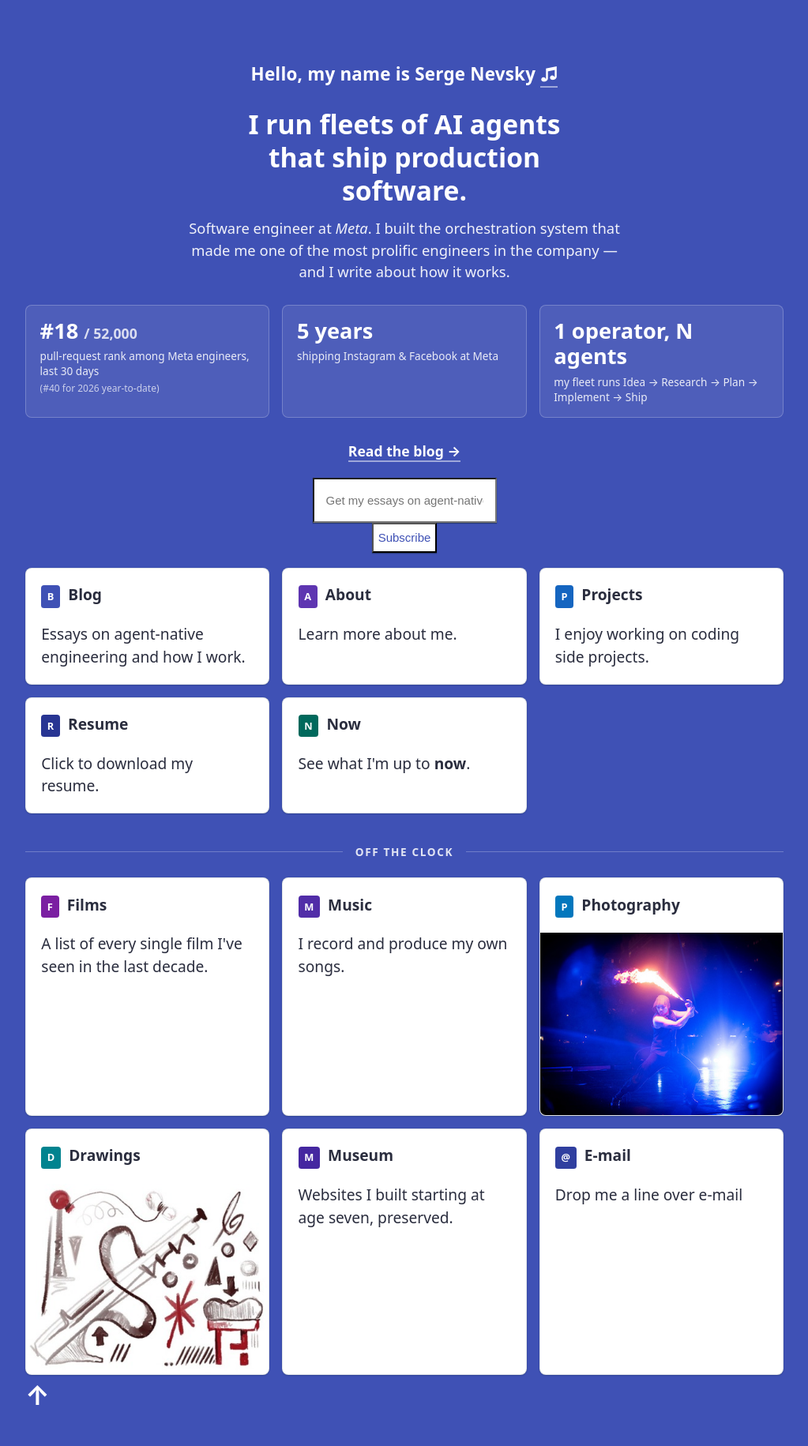
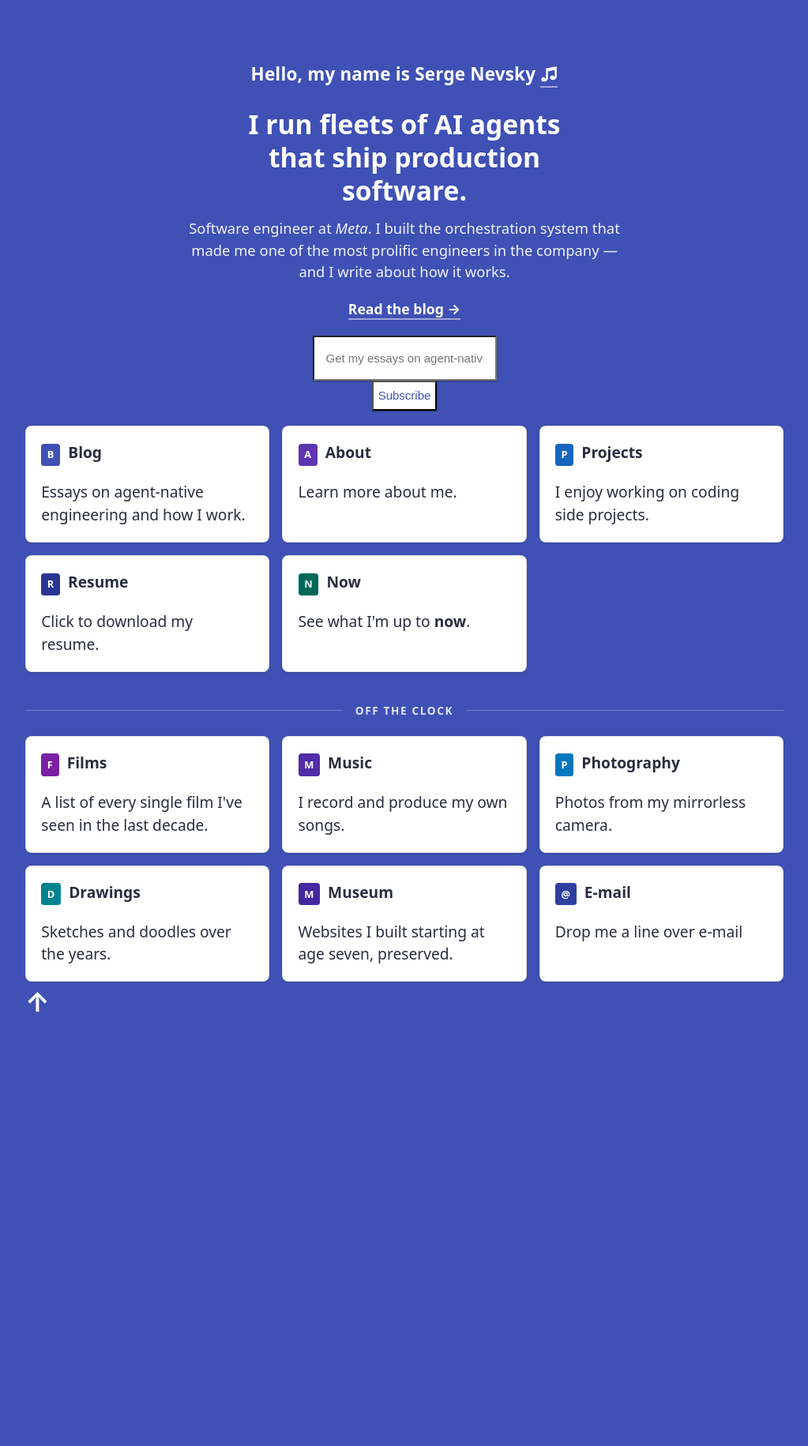
Before and after one commit to Dejital/dejital.github.com, a Jekyll site: the page built from index.html, in a window 1280 px wide. Shown: the whole page at 79% size, without its empty margins (128-1151 px from the left). Built offline with Jekyll 4.4.1, drawn with Linux system fonts in a browser that asks for light colours; comment, search, counter and statistics services are not loaded; after the commit the page ends 1333 px from its top, so only the background shows below that.

Commit message:
Fix homepage contrast + films link; remove card thumbnails and stat strip (numbers move to gated About)
Co-Authored-By: Claude Fable 5 <noreply@anthropic.com>

```diff
--- a/assets/css/screen.css
+++ b/assets/css/screen.css
@@ -293,55 +293,6 @@ footer a:hover {
     font-size: 1.1rem;
 }
 
-.stat-strip {
-    display: grid;
-    grid-template-columns: repeat(3, 1fr);
-    gap: 1rem;
-    margin: 1.75rem auto;
-    text-align: left;
-}
-
-.stat {
-    background: rgba(255, 255, 255, 0.08);
-    border: 1px solid rgba(255, 255, 255, 0.22);
-    border-radius: 0.5rem;
-    padding: 1rem 1.1rem;
-}
-
-.stat-num {
-    display: block;
-    font-size: clamp(1.25rem, 1.1rem + 0.9vw, 1.7rem);
-    font-weight: 700;
-    line-height: 1.2;
-}
-
-.stat-of {
-    font-size: 0.65em;
-    font-weight: 600;
-    opacity: 0.8;
-}
-
-.stat-label {
-    display: block;
-    font-size: 0.85rem;
-    line-height: 1.4;
-    margin-top: 0.4em;
-    opacity: 0.88;
-}
-
-.stat-context {
-    display: block;
-    font-size: 0.75rem;
-    margin-top: 0.3em;
-    opacity: 0.7;
-}
-
-@media (max-width: 700px) {
-    .stat-strip {
-        grid-template-columns: 1fr;
-    }
-}
-
 /* ---------------------------------------------------------------------------
    Card grid — two acts, deliberate order, per-card emblem accents.
 --------------------------------------------------------------------------- */
--- a/index.html
+++ b/index.html
@@ -18,8 +18,16 @@ layout: main
     max-width: 960px;
     padding: 0 1rem;
   }
-  footer a, footer a:active, footer a:visited {
+  footer a, footer a:active, footer a:visited, footer a:hover {
     color: white;
+  }
+  /* screen.css's global link rules (main a:visited, main a:visited:hover)
+     out-specificity .heading a for visited/hovered states, going indigo
+     on this indigo hero — force white in every state, scoped to the homepage. */
+  .heading a, .heading a:link, .heading a:visited,
+  .heading a:hover, .heading a:visited:hover, .heading a:active {
+    color: #fff;
+    border-bottom-color: rgba(255, 255, 255, 0.5);
   }
 </style>
 
@@ -31,33 +39,15 @@ layout: main
     I run fleets of AI agents that ship production software.
   </p>
   {% comment %}
-    DEPLOY GATE: everything from the hero sub-line through the first stat tile
-    derives from internal Meta metrics — confirm COI clearance and exact figures
-    before merge. Figures: #18 of 52,000 (pull-request rank, trailing 30 days),
-    #40 of 52,000 (2026 year-to-date). The "most prolific engineers in the
-    company" sentence is also ranking-derived; soften it too if clearance fails.
+    DEPLOY GATE: the "most prolific engineers in the company" sentence below
+    is ranking-derived — confirm COI clearance before merge, soften it if
+    clearance fails.
   {% endcomment %}
   <p class="hero-sub">
     Software engineer at <i>Meta</i>. I built the orchestration system that
     made me one of the most prolific engineers in the company &mdash; and I
     write about how it works.
   </p>
-  <div class="stat-strip">
-    <div class="stat">
-      <span class="stat-num">#18 <span class="stat-of">/ 52,000</span></span>
-      <span class="stat-label">pull-request rank among Meta engineers, last 30 days</span>
-      <span class="stat-context">(#40 for 2026 year-to-date)</span>
-    </div>
-    {% comment %} end DEPLOY GATE {% endcomment %}
-    <div class="stat">
-      <span class="stat-num">5 years</span>
-      <span class="stat-label">shipping Instagram &amp; Facebook at Meta</span>
-    </div>
-    <div class="stat">
-      <span class="stat-num">1 operator, N agents</span>
-      <span class="stat-label">my fleet runs Idea &rarr; Research &rarr; Plan &rarr; Implement &rarr; Ship</span>
-    </div>
-  </div>
 
   <p>
     <a href="/blog/" class="hero-cta">Read the blog &rarr;</a>
@@ -138,7 +128,7 @@ layout: main
 
 <div class="card-layout">
 
-  <a href="https://films.snevsky.com/">
+  <a href="https://snevsky.com/films/">
     <div class="card">
       <p><span class="em-purple">F</span> <strong>Films</strong></p>
       <p>A list of every single film I've seen in the last decade.</p>
@@ -155,14 +145,14 @@ layout: main
   <a href="/photography/">
     <div class="card">
       <p><span class="em-sky">P</span> <strong>Photography</strong></p>
-      <img src="assets/img/fire-sword.jpg" alt="Fire dancer" loading="lazy">
+      <p>Photos from my mirrorless camera.</p>
     </div>
   </a>
 
   <a href="/drawings/">
     <div class="card">
       <p><span class="em-cyan">D</span> <strong>Drawings</strong></p>
-      <img src="assets/img/classical-guitar.jpg" alt="Drawing of a classical guitar" loading="lazy">
+      <p>Sketches and doodles over the years.</p>
     </div>
   </a>
 
```
Also changed, not shown: about.md (+1 -0 lines).
